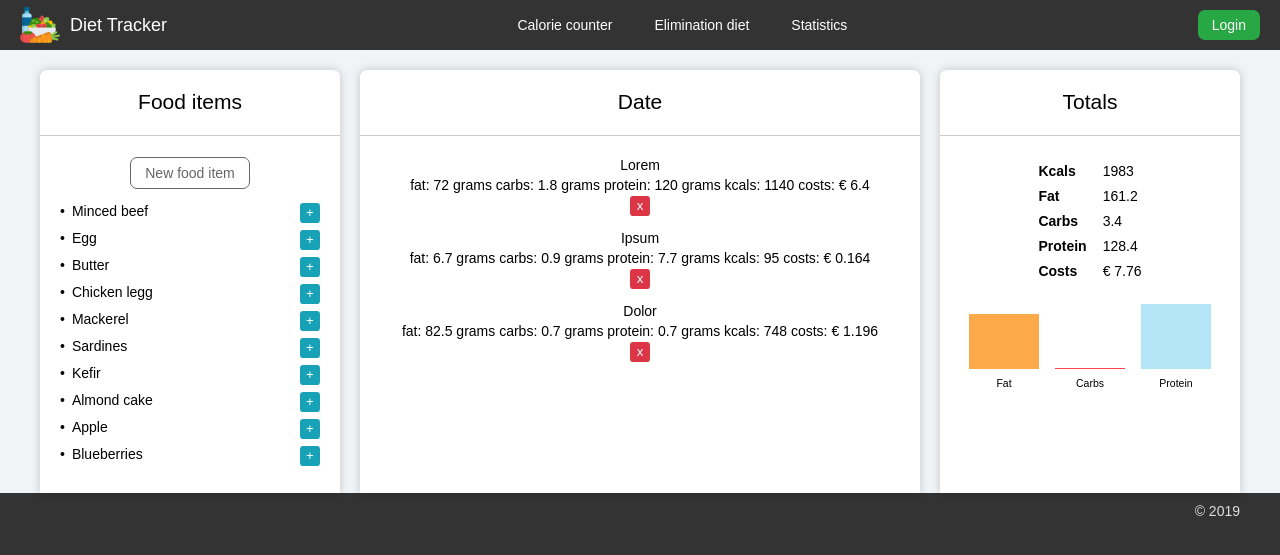
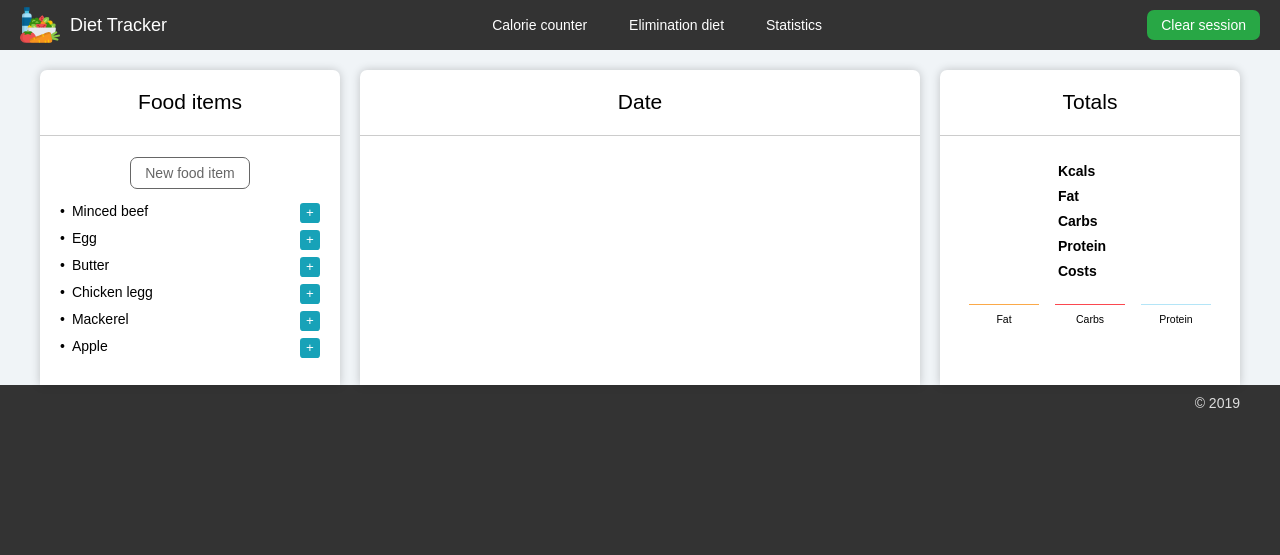
Before and after one commit to jellevanderschaaf/Diet-Tracker, a PHP site: page / in a window 1280 px wide. Shown: the top 555 px of the page. Run offline with PHP 8.4, Linux system fonts and the light colour scheme; lists and menus that the app fills with data are empty.

Commit message:
implemented core functionality in php

```diff
--- /dev/null
+++ b/application.php
@@ -0,0 +1,96 @@
+<?php
+
+session_start();
+
+$definition = [
+    'items' => [
+        ['Minced beef', 72, 1.8, 120, 1140, 6.4],
+        ['Egg', 6.7, 0.9, 7.7, 95, 0.164],
+        ['Butter', 82.5, 0.7, 0.7, 748, 1.196],
+        ['Chicken legg', 39, 0, 54, 570, 1.22],
+        ['Mackerel', 63, 0, 77, 875, 3.32],
+        ['Apple', 0, 12, 0.4, 54, 0.12]
+    ],
+    'selection' => []
+];
+
+if(!isset($_SESSION['data'])) {
+
+    $_SESSION['data'] = $definition;
+
+}
+
+if($_SERVER['REQUEST_METHOD'] == 'POST') {
+
+    if(isset($_POST['action'])) {
+        switch($_POST['action']) {
+            case 'clear':
+
+                $_SESSION['data'] = $definition;
+
+            break;
+            case 'select':
+
+                if(isset($_SESSION['data']['selection'][$_POST['item']])) {
+                    $_SESSION['data']['selection'][$_POST['item']]++;
+                } else $_SESSION['data']['selection'][$_POST['item']] = 1;
+
+            break;
+            case 'remove':
+
+                if(!--$_SESSION['data']['selection'][$_POST['item']]) {
+                    unset($_SESSION['data']['selection'][$_POST['item']]);
+                }
+
+            break;
+            case 'create':
+
+                $_SESSION['data']['items'][] = [
+                    $_POST['name'],
+                    $_POST['fat'],
+                    $_POST['carbs'],
+                    $_POST['protein'],
+                    $_POST['kcals'],
+                    $_POST['price']
+                ];
+
+            break;
+            default: break;
+        }
+    }
+
+    header('location: /');
+
+}
+
+$data = $_SESSION['data'];
+
+$fields = [
+    'fat',
+    'carbs',
+    'protein',
+    'kcals',
+    'costs'
+];
+
+$totals = array_fill_keys($fields, 0);
+
+foreach($data['selection'] as $item => $count) {
+
+    foreach($fields as $key => $field) {
+
+        $totals[$field] += $data['items'][$item][$key+1] * $count;
+
+    }
+
+}
+
+$graph = array_fill_keys(['fat', 'carbs', 'protein'], 1);
+
+if($total = $totals['fat'] + $totals['carbs'] + $totals['protein']) {
+
+    $graph['fat'] += round($totals['fat']/($total/100));
+    $graph['carbs'] += round($totals['carbs']/($total/100));
+    $graph['protein'] += round($totals['protein']/($total/100));
+
+}
--- a/index.php
+++ b/index.php
@@ -1,7 +1,13 @@
+<?php
+
+include('application.php');
+
+?>
 <!DOCTYPE html>
     <head>
         <meta charset="UTF-8" />
         <title>Diet Tracker</title>
+        <link rel="icon" type="image/png" href="diet.png">
         <link rel="stylesheet" type="text/css" href="styles.css" />
     </head>
     <body>
@@ -13,7 +19,10 @@
                 <li><a href="/">Statistics</a></li>
             </ul>
             <div class="user">
-                <a href="/">Login</a>
+                <form action="" method="post">
+                    <input type="hidden" name="action" value="clear" />
+                    <input type="submit" class="submit" value="Clear session" />
+                </form>
             </div>
         </div>
         <div class="section section-body">
@@ -26,6 +35,7 @@
                     <form action="" method="post" class="create-form">
                         <div class="form">
                             <div class="fields">
+                                <input type="hidden" name="action" value="create" />
                                 <input type="text" class="text" name="name" value="" placeholder="Name" />
                                 <input type="text" class="text" name="fat" value="" placeholder="Fat" />
                                 <input type="text" class="text" name="carbs" value="" placeholder="Carbs" />
@@ -41,17 +51,11 @@
                     </form>
                     <form action="" method="post">
                         <div class="form">
+                            <input type="hidden" name="action" value="select" />
                             <ul class="selection-list">
-                                <li><span>Minced beef</span> <button value="1">+</button></li>
-                                <li><span>Egg</span> <button value="2">+</button></li>
-                                <li><span>Butter</span> <button value="3">+</button></li>
-                                <li><span>Chicken legg</span> <button value="3">+</button></li>
-                                <li><span>Mackerel</span> <button value="3">+</button></li>
-                                <li><span>Sardines</span> <button value="3">+</button></li>
-                                <li><span>Kefir</span> <button value="3">+</button></li>
-                                <li><span>Almond cake</span> <button value="3">+</button></li>
-                                <li><span>Apple</span> <button value="3">+</button></li>
-                                <li><span>Blueberries</span> <button value="3">+</button></li>
+                                <?php foreach($data['items'] as $index => $item):?>
+                                <li><span><?=$item[0];?></span> <button name="item" value="<?=$index;?>">+</button></li>
+                                <?php endforeach;?>
                             </ul>
                         </div>
                     </form>
@@ -60,21 +64,22 @@
                     <h1>Date</h1>
                     <form action="" method="post">
                         <div class="form form-selection">
+                            <input type="hidden" name="action" value="remove" />
+                            <?php foreach($data['selection'] as $item => $count):?>
                             <div class="item">
-                                <div class="name">Lorem</div>
-                                <div class="statistics">fat: 72 grams carbs: 1.8 grams protein: 120 grams kcals: 1140 costs: € 6.4</div>
-                                <button value="1">x</button>
+                                <div class="name"><?=$data['items'][$item][0];?></div>
+                                <div class="statistics">
+                                fat: <?=$data['items'][$item][1];?> grams
+                                carbs: <?=$data['items'][$item][2];?> grams
+                                protein: <?=$data['items'][$item][3];?> grams
+                                kcals: <?=$data['items'][$item][4];?>
+                                costs: € <?=$data['items'][$item][5];?>
+                                </div>
+                                <?php for($i=0;$i<$count;$i++):?>
+                                    <button name="item" value="<?=$item;?>">x</button>
+                                <?php endfor;?>
                             </div>
-                            <div class="item">
-                                <div class="name">Ipsum</div>
-                                <div class="statistics">fat: 6.7 grams carbs: 0.9 grams protein: 7.7 grams kcals: 95 costs: € 0.164</div>
-                                <button value="2">x</button>
-                            </div>
-                            <div class="item">
-                                <div class="name">Dolor</div>
-                                <div class="statistics">fat: 82.5 grams carbs: 0.7 grams protein: 0.7 grams kcals: 748 costs: € 1.196</div>
-                                <button value="3">x</button>
-                            </div>
+                            <?php endforeach;?>
                         </div>
                     </form>
                 </div>
@@ -83,30 +88,30 @@
                     <table class="statistics">
                         <tr>
                             <th>Kcals</th>
-                            <td>1983</td>
+                            <td><?=($x = $totals['kcals']) ? $x : '';?></td>
                         </tr>
                         <tr>
                             <th>Fat</th>
-                            <td>161.2</td>
+                            <td><?=($x = $totals['fat']) ? $x : '';?></td>
                         </tr>
                         <tr>
                             <th>Carbs</th>
-                            <td>3.4</td>
+                            <td><?=($x = $totals['carbs']) ? $x : '';?></td>
                         </tr>
                         <tr>
                             <th>Protein</th>
-                            <td>128.4</td>
+                            <td><?=($x = $totals['protein']) ? $x : '';?></td>
                         </tr>
                         <tr>
                             <th>Costs</th>
-                            <td>€ 7.76</td>
+                            <td><?=($x = $totals['costs']) ? '€ '.$x : '';?></td>
                         </tr>
                     </table>
                     <table class="graph">
                         <tr>
-                            <td><div class="bar bar-a" style="height: 55px;">&nbsp;</div></td>
-                            <td><div class="bar bar-b" style="height: 1px;">&nbsp;</div></td>
-                            <td><div class="bar bar-c" style="height: 65px;">&nbsp;</div></td>
+                            <td><div class="bar bar-a" style="height: <?=$graph['fat'];?>px;">&nbsp;</div></td>
+                            <td><div class="bar bar-b" style="height: <?=$graph['carbs'];?>px;">&nbsp;</div></td>
+                            <td><div class="bar bar-c" style="height: <?=$graph['protein'];?>px;">&nbsp;</div></td>
                         </tr>
                         <tr>
                             <th>Fat</th>
--- a/styles.css
+++ b/styles.css
@@ -160,8 +160,10 @@ form button
     padding: 0 1.5em;
 }
 
-.section-header .user a
+.section-header .user input
 {
+    border: none;
+    color: #fff;
     display: inline-block;
     background: #28a745;
     padding: .5em 1em;
```
